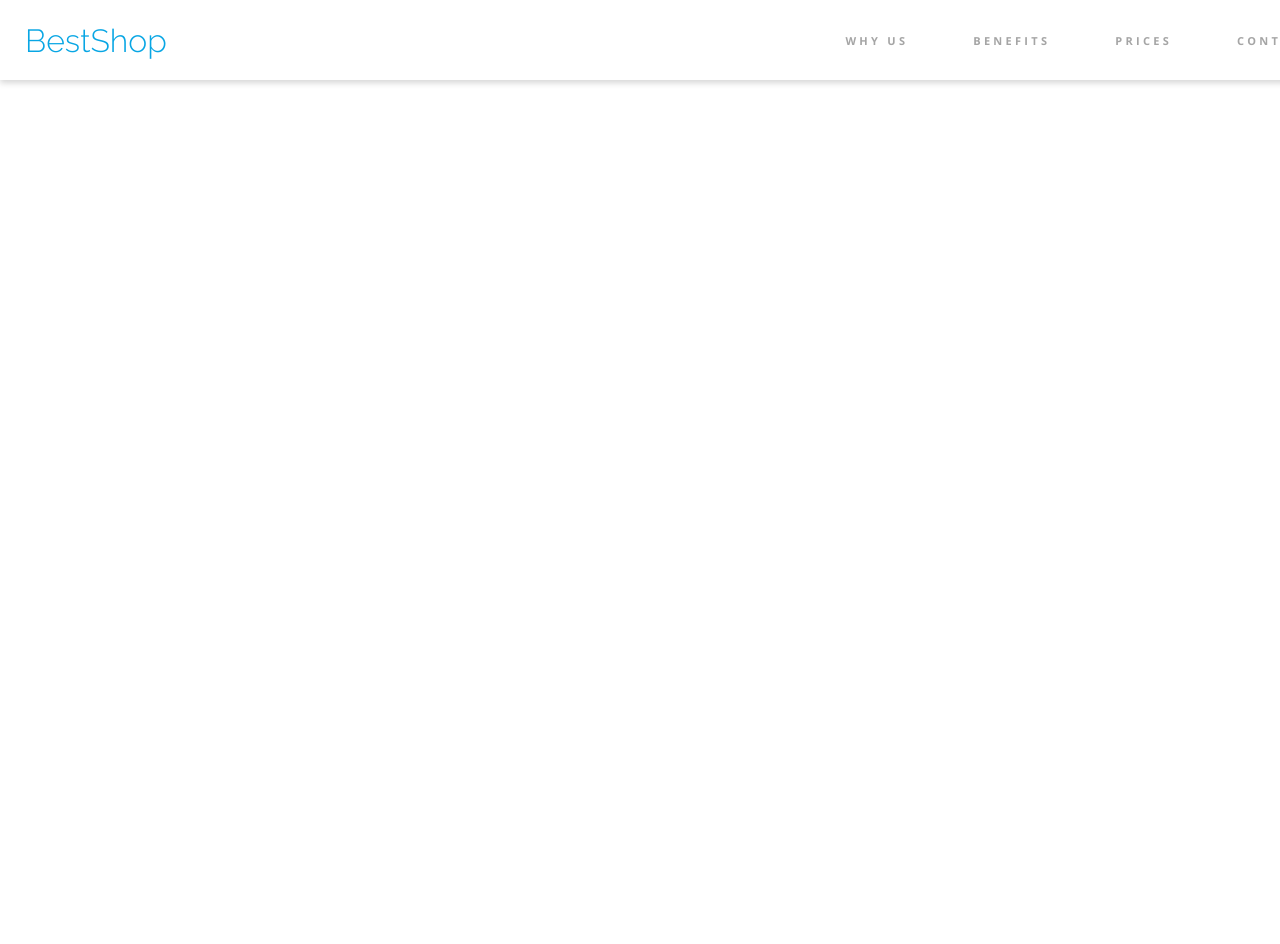
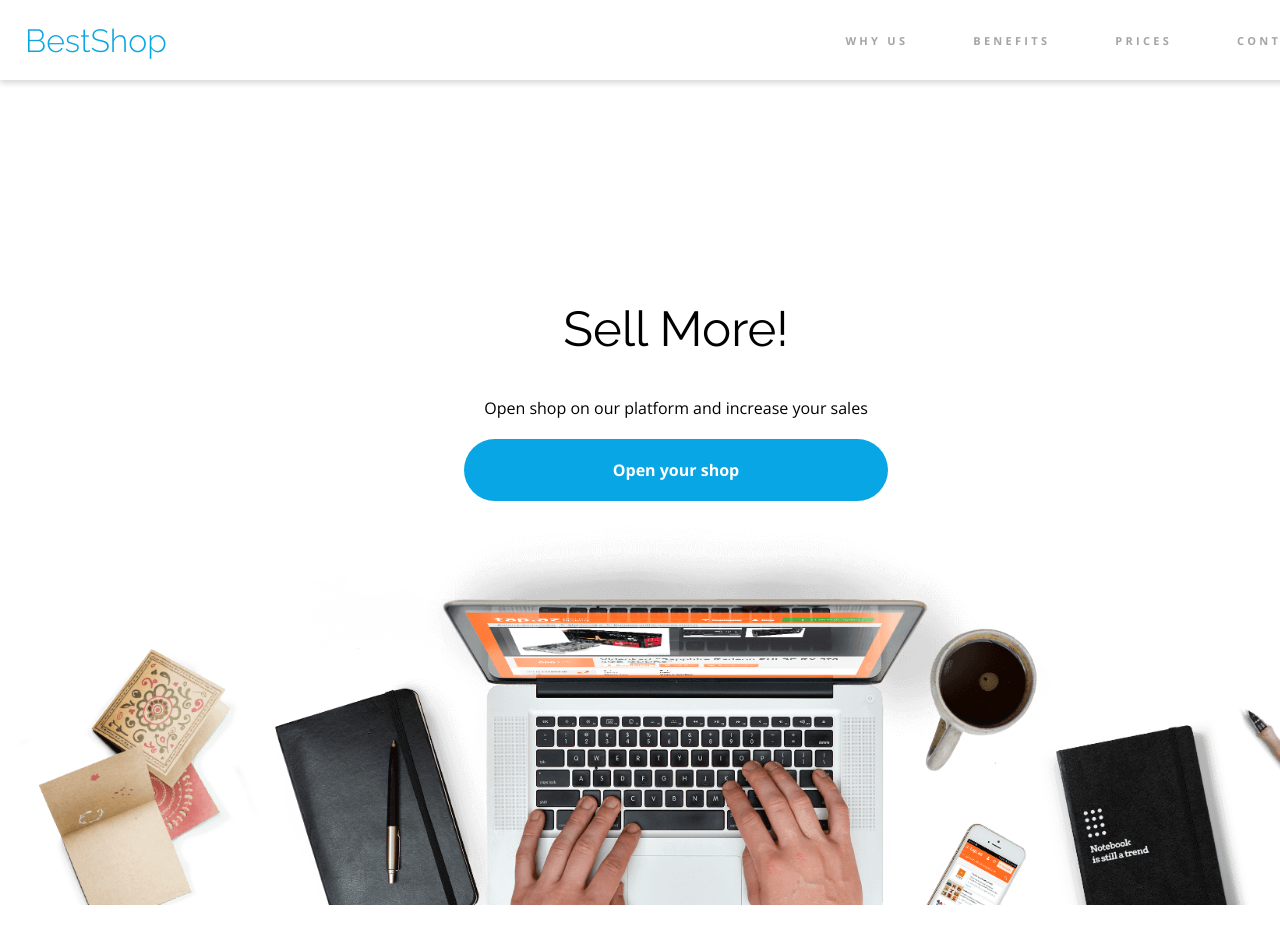
Before and after one commit to BossonPL/warsztat, a plain HTML site: page index.html in a window 1280 px wide. Shown: the top 944 px of the page. Before the commit the page ends 800 px from the top, so only its background shows below. Drawn offline with nearby package versions, Linux system fonts and the light colour scheme.

Commit message:
dodalem banner

```diff
--- a/css/style.css
+++ b/css/style.css
@@ -370,7 +370,13 @@ textarea {
 
 
 
+:root {
 
+    --base-blue: #08A6E4;
+    --base-text-grey: #A5A5A5;
+    --base-page-width: 1352px;
+
+}
 
 
 
@@ -380,7 +386,7 @@ body {
 
 
 .container {
-    width: 1352px;
+    width: var(--base-page-width);
 }
 
 .menu.container{
@@ -412,17 +418,65 @@ body {
     text-align: center;
     font: Bold 11px/15px 'Open Sans';
     letter-spacing: 3.28px;
-    color: #A5A5A5;
+    color: var(--base-text-grey);
     opacity: 1;
 }
 .menu--link:not(.logo):hover {
-    border-bottom:4px solid #08A6E4;
+    border-bottom:4px solid var(--base-blue);
 }
 .menu--item_logo a {
     text-align:center;
     font:  32px/37px 'Raleway';
     font-weight: 300;
     letter-spacing: 0;
-    color: #08A6E4;
+    color: var(--base-blue);
     opacity: 1;
 }
+
+.banner {
+
+    width: var(--base-page-width);
+    display: flex;
+    justify-content: center;
+    align-items: center;
+    flex-direction: column;
+    color: black;
+    margin: auto;
+    margin-top: 200px;
+    box-sizing: content-box;
+
+}
+.banner_background {
+    width: var(--base-page-width);
+    height: 712px;
+    background: transparent;
+    background-image: url("../assets/Background.png");
+    background-repeat: no-repeat;
+    margin: auto;
+    background-size: contain;
+
+}
+.banner-title {
+    text-align: center;
+    font: 400 49px/57px 'Raleway';
+    margin: 0;
+    padding: 20px;
+}
+.banner-text {
+    text-align: center;
+    font: 400 16px/22px 'Open Sans';
+    letter-spacing: 0;
+    padding: 20px;
+}
+.banner-link {
+    width: 24em;
+    text-align: center;
+    font: Bold 16px/22px 'Open Sans';
+    letter-spacing: 0;
+    color: #FFFFFF;
+    opacity: 1;
+    background-color: var(--base-blue);
+    border-radius: 40px;
+    text-decoration: none;
+    padding: 20px;
+}
--- a/index.html
+++ b/index.html
@@ -30,6 +30,17 @@
                 </ul>
         </nav>
     </header>
+    <div class="banner">
+        <h1 class="banner-title">
+            Sell More!
+        </h1>
+        <p class="banner-text">
+            Open shop on our platform and increase your sales
+        </p>
+        <a class="banner-link" href="#">Open your shop</a>
+    </div>
+    <div class="banner_background">
 
+    </div>
 </body>
 </html>
```
Also changed, not shown: assets/Background.png (added), assets/Catalog.svg (added), assets/Checkmark-1.svg (added), assets/Checkmark.svg (added), assets/Ckechmark-1.svg (added), assets/Close.svg (added), assets/Eye.svg (added), assets/Facebook.svg (added), assets/Macbook.png (added), assets/Mail Icon.svg (added), assets/Person.svg (added), assets/Phone Icon.svg (added), assets/Trumpet.png (added), assets/Twitter.svg (added), 1 more files.
